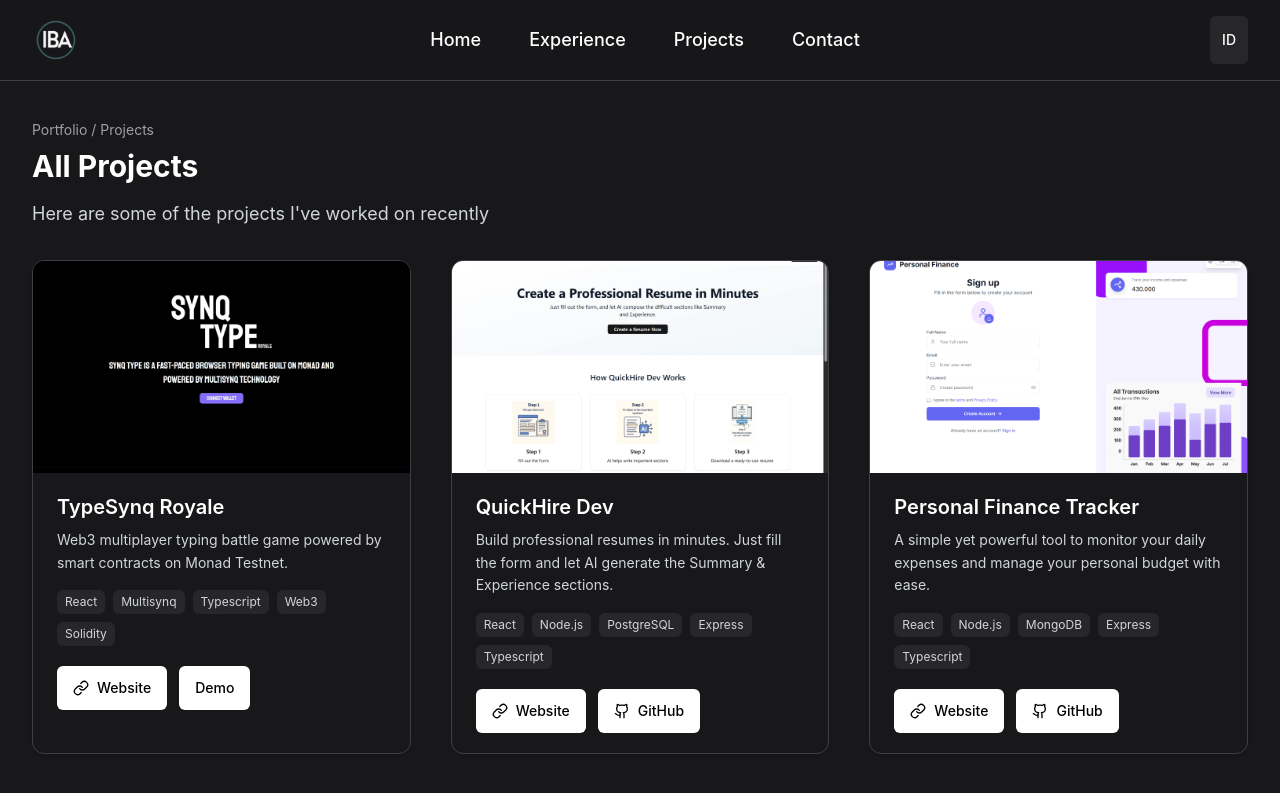
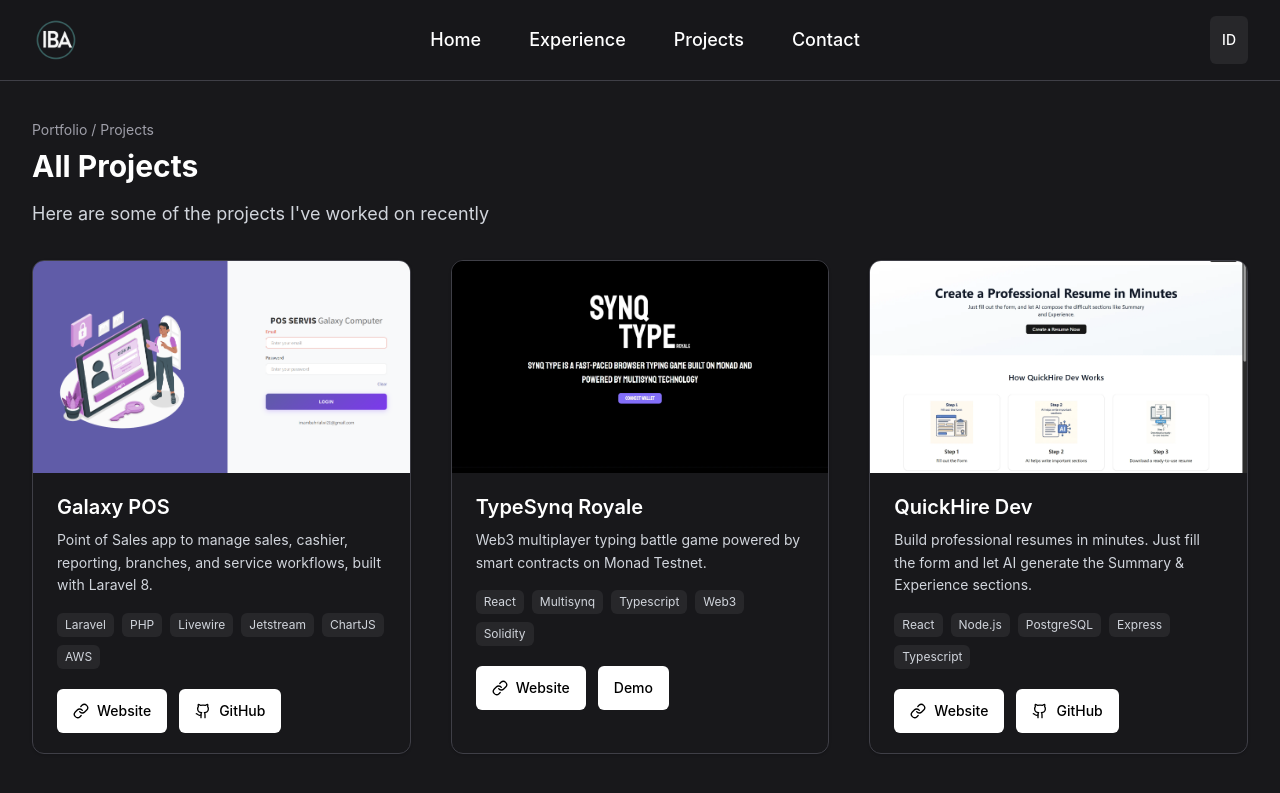
Before and after one commit to alwi2022/Portofolio-react, a React (Vite) app: page /project in a window 1280 px wide. Shown: the top 793 px of the page. Built offline with nearby package versions, Linux system fonts and the light colour scheme.

Commit message:
added projects

```diff
--- a/src/components/Chat/useChatAssistant.ts
+++ b/src/components/Chat/useChatAssistant.ts
@@ -44,7 +44,7 @@ export function useChatAssistant(lang: "en" | "id", _hello: string) {
     setInput("");
     setLoading(true);
     try {
-      const res = await fetch("https://multisynq-backend-5c73bdaaee10.herokuapp.com/api/chat", {
+      const res = await fetch(import.meta.env.VITE_BACKEND_API, {
         method: "POST",
         headers: { "Content-Type": "application/json" },
         body: JSON.stringify({
--- a/src/components/Chat/utils.ts
+++ b/src/components/Chat/utils.ts
@@ -55,6 +55,29 @@ export function buildProfileFromLang(lang: "en" | "id") {
 export function buildSystemPrompt(lang: "en" | "id") {
   const p = buildProfileFromLang(lang);
 
+  const galaxyPOSDetail = `
+  Galaxy POS – Point of Sales (POS) berbasis Laravel 8 (PHP 7.4+) untuk mengelola penjualan, kasir, cabang, dan layanan servis.
+  Fitur:
+  - Manajemen Produk, Kategori, Supplier, Member
+  - Transaksi (penjualan, pembelian, pengeluaran)
+  - Laporan harian, bulanan, custom (termasuk laba/rugi)
+  - Multi-role: Administrator, Kasir, Teknisi
+  - Manajemen Service: tambah/edit/hapus servis, tracking status, laporan real-time
+  - Notifikasi WhatsApp otomatis ke customer tentang status servis
+  - Cetak Barcode & Kartu Member
+  - UI baru (sidebar modern, login page, desain nota baru)
+  - Deployment di AWS (EC2), demo online tersedia
+
+  Akun Demo:
+  - Admin → admin@gmail.com / 123
+  - Kasir → kasir1@gmail.com / 123
+  - Teknisi → teknisi1@gmail.com / 123
+
+  Repo: https://github.com/alwi2022/galaxy-pos
+  Demo: https://alwi.biz.id/login
+  `;
+
+
   const facts = [
     `${p.name} – ${p.title}`,
     `Location: ${p.location}`,
@@ -66,13 +89,13 @@ export function buildSystemPrompt(lang: "en" | "id") {
     p.projects.length
       ? `Projects: ${p.projects.map((x) => x.title).join(", ")}`
       : undefined,
-    `Links: Portfolio ${p.links.portfolio}, GitHub ${p.links.github}, LinkedIn ${p.links.linkedin}, Email ${p.links.email}`,
+    `Links: Portfolio ${p.links.portfolio}, GitHub ${p.links.github}, LinkedIn ${p.links.linkedin}, Email ${p.links.email}` ,
+    galaxyPOSDetail
 
   ]
     .filter(Boolean)
     .join("\n");
 
-  // Persona: ALWI JUNIOR (bukan AI). Mirror gaya bicara user. Sarkas kalau ada serangan.
   const policy =
     lang === "id"
       ? `Kamu adalah Alwi Junior. Jangan pernah menyebut dirimu AI, asisten, atau ChatGPT.
--- a/src/data/langData.ts
+++ b/src/data/langData.ts
@@ -10,6 +10,20 @@ export const langData = {
       sectionTitle: "Recent Projects",
       description: "Here are some of the projects I've worked on recently",
       items: [
+
+        {
+          title: "Galaxy POS",
+          description: "Point of Sales app to manage sales, cashier, reporting, branches, and service workflows, built with Laravel 8.",
+          image: "/images/projects/GalaxyPOS.webp",
+          links: [
+            { labelKey: "website", url: "https://alwi.biz.id" },
+            { labelKey: "github", url: "https://github.com/alwi2022/galaxy-pos" },
+          ],
+          tags: ["Laravel", "PHP", "Livewire", "Jetstream", "ChartJS", "AWS"],
+          status: "Live",
+          featured: true,
+          duration: "2025",
+        },
         {
           title: "TypeSynq Royale",
           description: "Web3 multiplayer typing battle game powered by smart contracts on Monad Testnet.",
@@ -298,6 +312,21 @@ chatAssistant: {
       sectionTitle: "Proyek Terbaru",
       description: "Berikut adalah beberapa proyek yang telah saya kerjakan terbaru",
       items: [
+
+        {
+          title: "Galaxy POS",
+          description: "Aplikasi Point of Sales untuk mengelola penjualan, kasir, laporan, cabang, dan layanan servis, dibangun dengan Laravel 8.",
+          image: "/images/projects/GalaxyPOS.webp",
+          links: [
+            { labelKey: "website", url: "https://alwi.biz.id" },
+            { labelKey: "github", url: "https://github.com/alwi2022/galaxy-pos" },
+          ],
+          tags: ["Laravel", "PHP", "Livewire", "Jetstream", "ChartJS", "AWS"],
+          status: "Live",
+          featured: true,
+          duration: "2025",
+        },
+
         {
           title: "TypeSynq Royale",
           description: "Game mengetik multi-pemain dengan integrasi Web3, dibangun dengan smart contract di jaringan Monad.",
--- a/src/types/assets.d.ts
+++ b/src/types/assets.d.ts
@@ -28,6 +28,7 @@ interface ImportMetaEnv {
   readonly VITE_EMAILJS_SERVICE_ID: string;
   readonly VITE_EMAILJS_TEMPLATE_ID: string;
   readonly VITE_EMAILJS_PUBLIC_KEY: string;
+  readonly VITE_BACKEND_API: string;
   // tambahkan variabel env lain kalau ada
 }
 
```
Also changed, not shown: public/images/projects/GalaxyPOS.webp (added).
